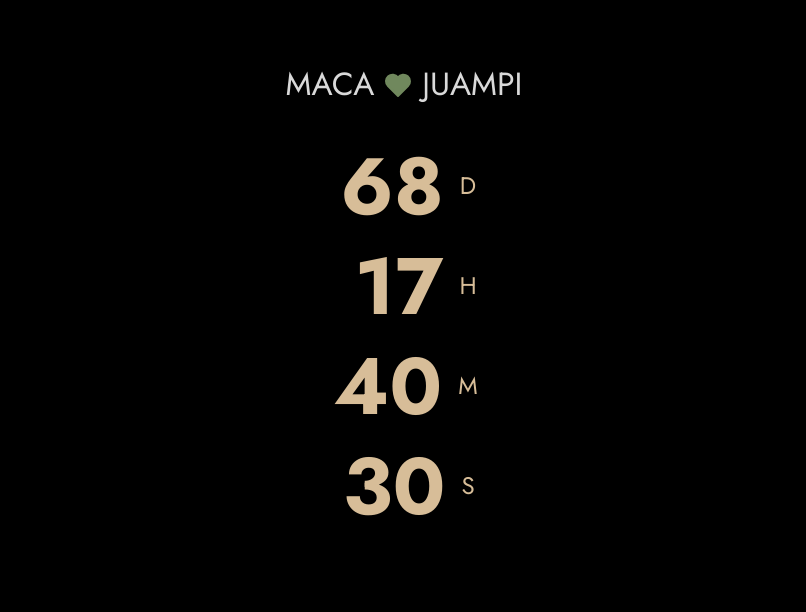
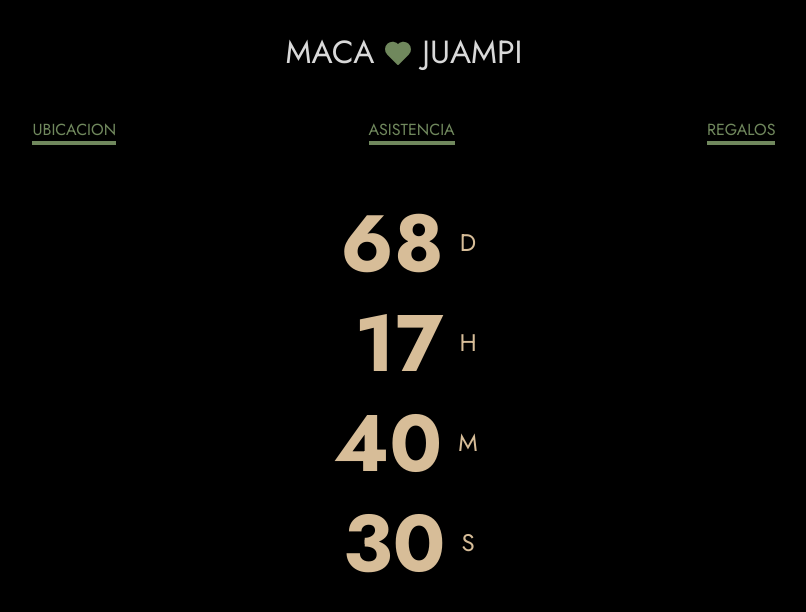
Before and after one commit to juanpjacob/marriage-web, a React (Vite) app: page / in a window 1280 px wide. Shown: the top 612 px of the page, without its empty margins (236-1042 px from the left). Built offline with nearby package versions, Linux system fonts and the light colour scheme.

Commit message:
feat: add menu & fix styles

```diff
--- a/src/components/CountRow.jsx
+++ /dev/null
@@ -1,14 +0,0 @@
-import styles from '../styles/countRow.module.css';
-
-function CountRow({ number, unit }) {
-  return (
-    <p className={styles.countRow}>
-      <span className={styles.countNumber}>
-        {String(number).padStart(2, '0')}
-      </span>
-      <span className={styles.countUnit}>{unit}</span>
-    </p>
-  );
-}
-
-export default CountRow;
--- /dev/null
+++ b/src/components/Counter.jsx
@@ -0,0 +1,12 @@
+import styles from '../styles/counter.module.css';
+
+function Counter({ number, unit }) {
+  return (
+    <p className={styles.counter}>
+      <span className={styles.number}>{String(number).padStart(2, '0')}</span>
+      <span className={styles.unit}>{unit}</span>
+    </p>
+  );
+}
+
+export default Counter;
--- a/src/components/Home.jsx
+++ b/src/components/Home.jsx
@@ -1,7 +1,8 @@
 import useTimeCounter from '../hooks/useTimeCounter';
 
 import Title from './Title';
-import CountRow from './CountRow';
+import Menu from './Menu';
+import Counter from './Counter';
 
 import styles from '../styles/home.module.css';
 
@@ -12,10 +13,13 @@ function Home() {
   return (
     <div className={styles.page}>
       <Title />
-      <CountRow number={days} unit="d" />
-      <CountRow number={hours} unit="h" />
-      <CountRow number={minutes} unit="m" />
-      <CountRow number={seconds} unit="s" />
+      <Menu />
+      <div className={styles.content}>
+        <Counter number={days} unit="d" />
+        <Counter number={hours} unit="h" />
+        <Counter number={minutes} unit="m" />
+        <Counter number={seconds} unit="s" />
+      </div>
     </div>
   );
 }
--- /dev/null
+++ b/src/components/Menu.jsx
@@ -0,0 +1,13 @@
+import styles from '../styles/menu.module.css';
+
+function Menu() {
+  return (
+    <div className={styles.menu}>
+      <span className={styles.item}>Ubicacion</span>
+      <span className={styles.item}>Asistencia</span>
+      <span className={styles.item}>Regalos</span>
+    </div>
+  );
+}
+
+export default Menu;
--- a/src/styles/countRow.module.css
+++ b/src/styles/counter.module.css
@@ -1,10 +1,10 @@
-.countRow {
+.counter {
   display: flex;
   align-items: center;
   color: var(--color-beige-1);
 }
 
-.countNumber {
+.number {
   font-size: 5rem;
   font-weight: 700;
   margin-right: 1rem;
@@ -12,7 +12,7 @@
   text-align: end;
 }
 
-.countUnit {
+.unit {
   font-size: 1.5rem;
   font-weight: 400;
   text-transform: uppercase;
--- a/src/styles/home.module.css
+++ b/src/styles/home.module.css
@@ -1,8 +1,12 @@
 .page {
   background-color: var(--color-background);
   color: var(--color-text);
+  min-height: 100vh;
+}
+
+.content {
   display: flex;
   flex-direction: column;
   align-items: center;
-  min-height: 100vh;
+  padding-top: 2rem;
 }
--- /dev/null
+++ b/src/styles/menu.module.css
@@ -0,0 +1,13 @@
+.menu {
+  display: flex;
+  justify-content: space-evenly;
+  padding: 1rem;
+  color: var(--color-green-1);
+}
+
+.item {
+  border-bottom: 4px solid var(--color-green-1);
+  padding-bottom: 1px;
+  text-transform: uppercase;
+  cursor: pointer;
+}
--- a/src/styles/title.module.css
+++ b/src/styles/title.module.css
@@ -2,7 +2,8 @@
   display: flex;
   align-items: center;
   color: var(--color-grey-1);
-  margin: 4rem 0 2rem;
+  justify-content: center;
+  padding: 2rem 0;
 }
 
 .name {
```
